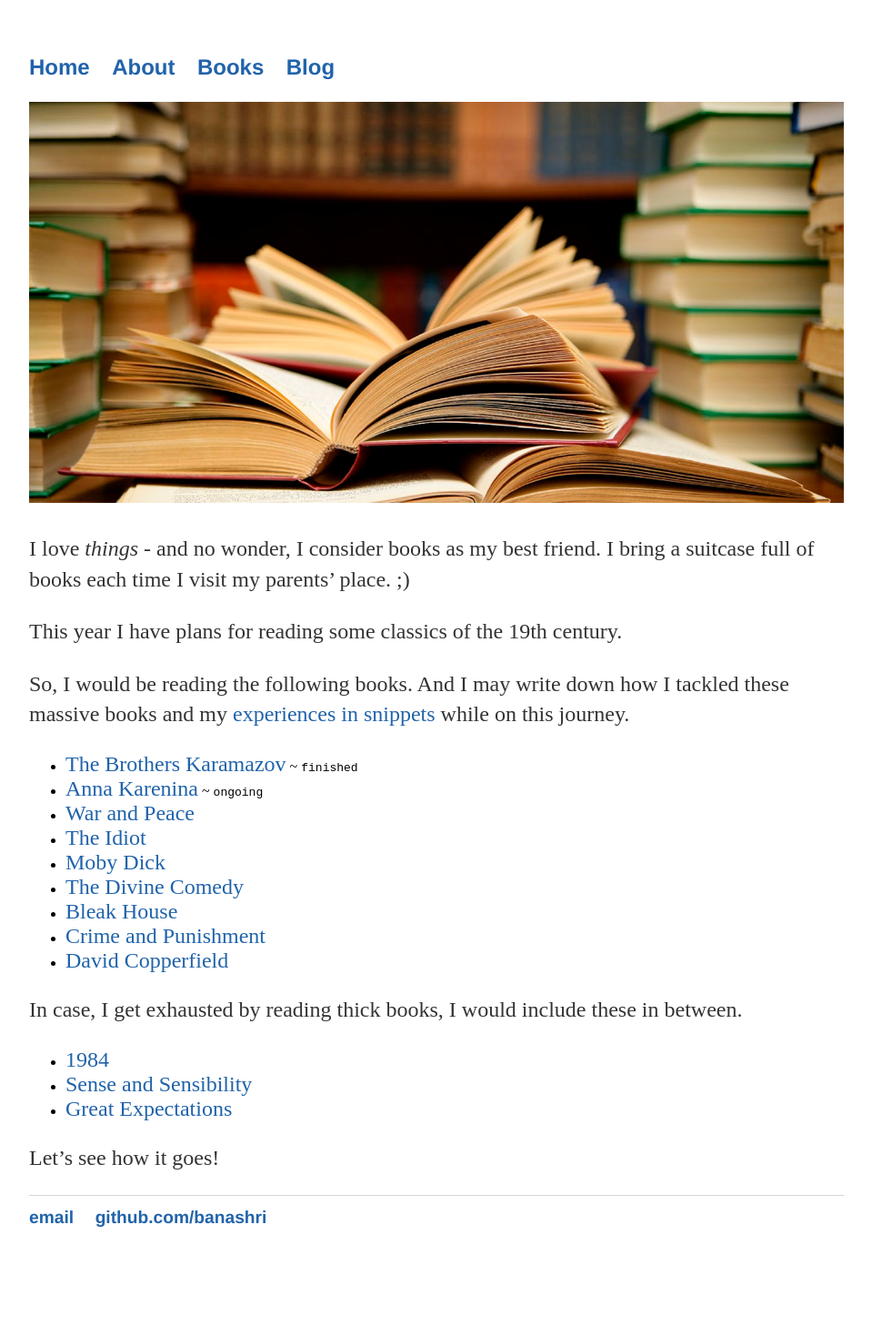
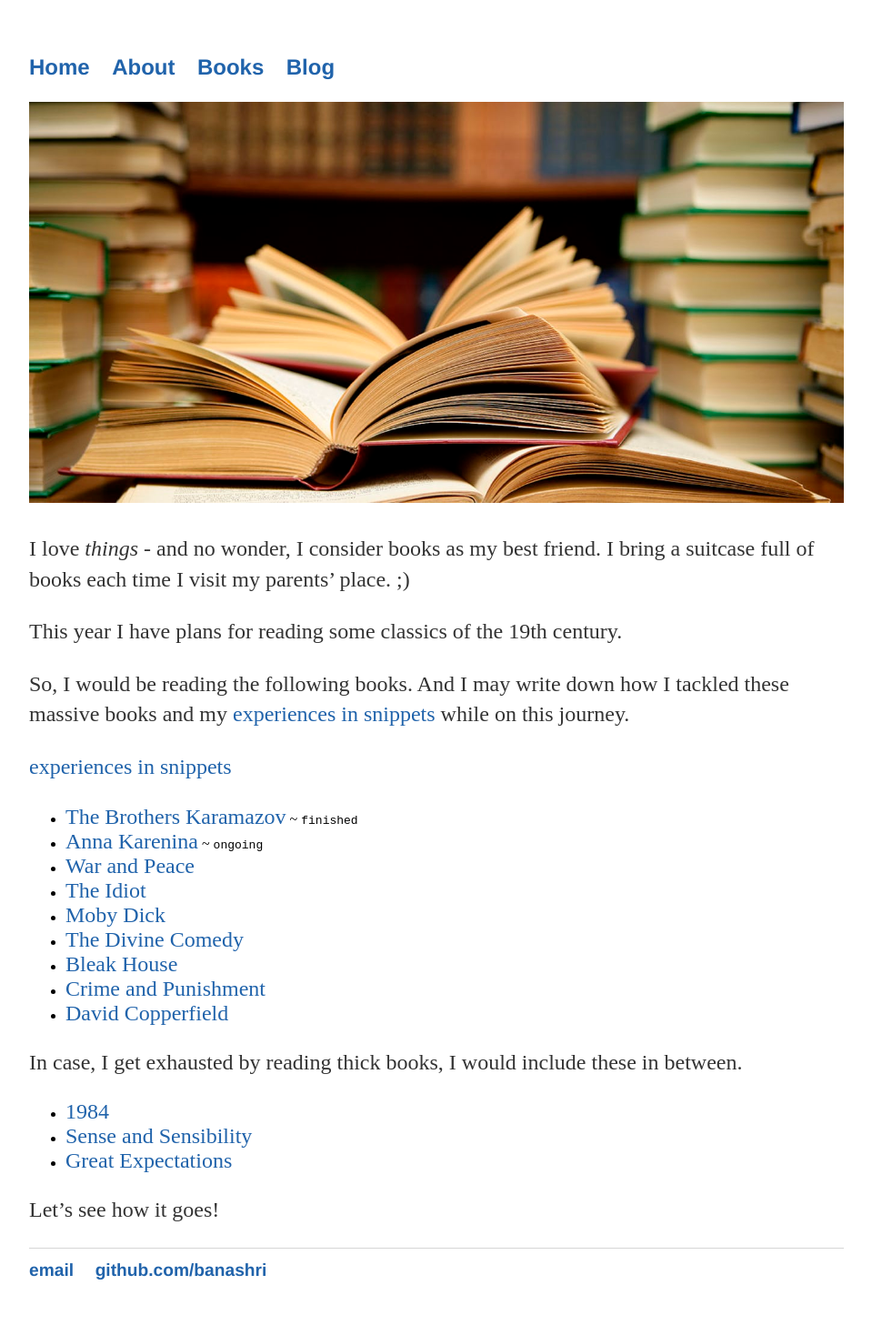
Before and after one commit to Banashri/banashri.github.io, a Jekyll site: the page built from books/index.md, in a window 1280 px wide. Shown: the whole page at 91% size, without its empty margins (160-1119 px from the left). Built offline with Jekyll 4.4.1, drawn with Linux system fonts in a browser that asks for light colours; before the commit the page ends 1410 px from its top, so only the background shows below that.

Commit message:
learning

```diff
--- a/books/index.md
+++ b/books/index.md
@@ -11,6 +11,9 @@ I visit my parents' place. ;)
 This year I have plans for reading some classics of the 19th century.
 
 So, I would be reading the following books. And I may write down how I tackled these massive books and my <a href="experiences.md" class="text">experiences in snippets</a> while on this journey.
+
+<a href="https://banashri.github.io/books/experiences.md" class="text" target="_blank">experiences in snippets</a>
+
 
 - [The Brothers Karamazov](https://www.amazon.de/-/en/Fyodor-Dostoevsky/dp/0553212168/ref=sr_1_1?dchild=1&keywords=the+brothers+karamazov+bantam&qid=1611422835&s=books&sr=1-1) ~ `finished`
 - [Anna Karenina](https://www.amazon.de/-/en/Leo-Tolstoy/dp/0140449175/ref=sr_1_8?crid=1PELFGBOG0OHM&dchild=1&keywords=anna+karenina&qid=1611423018&s=books&sprefix=Anna+kare%2Cstripbooks%2C184&sr=1-8) ~ `ongoing`
```
